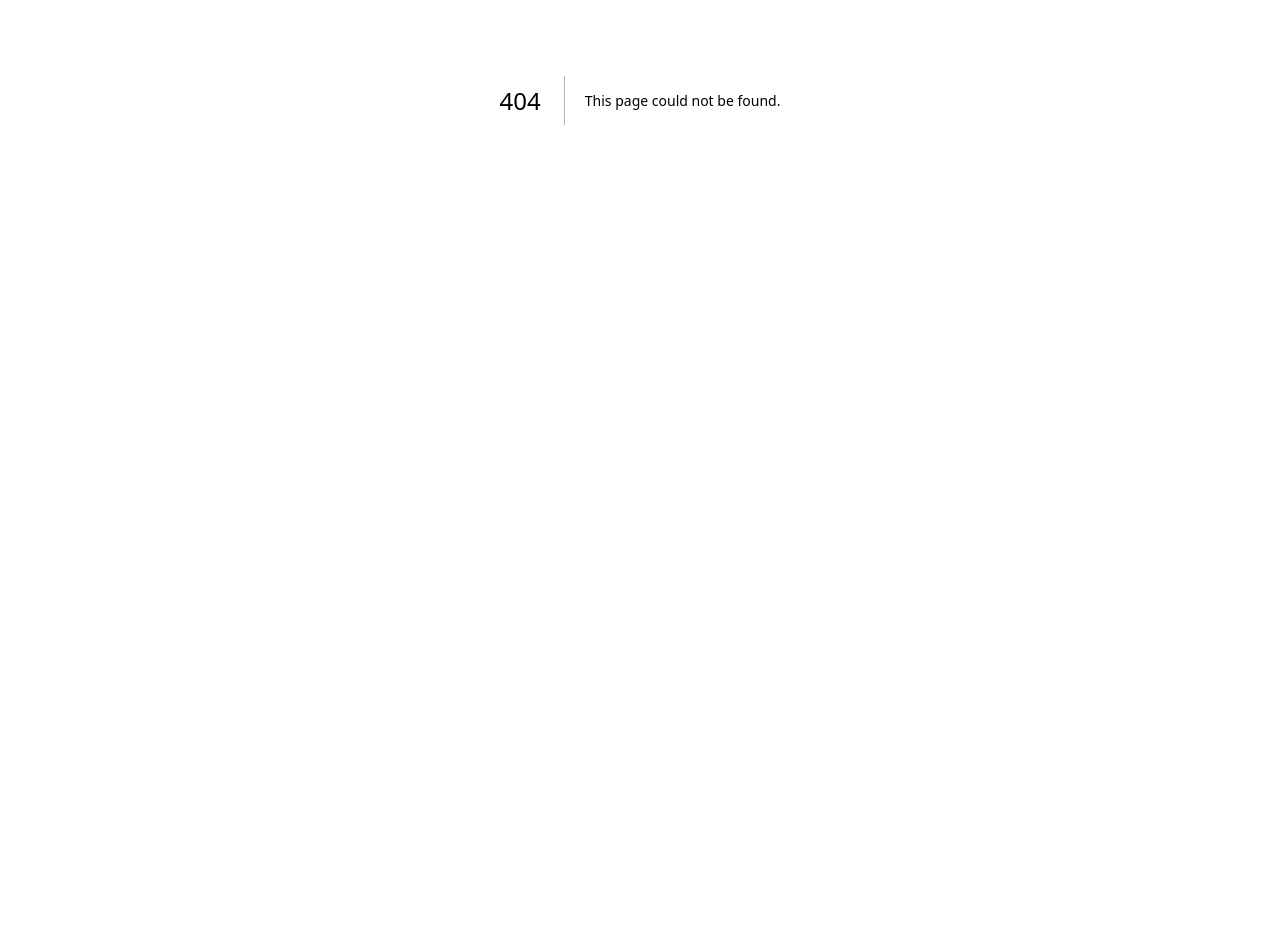
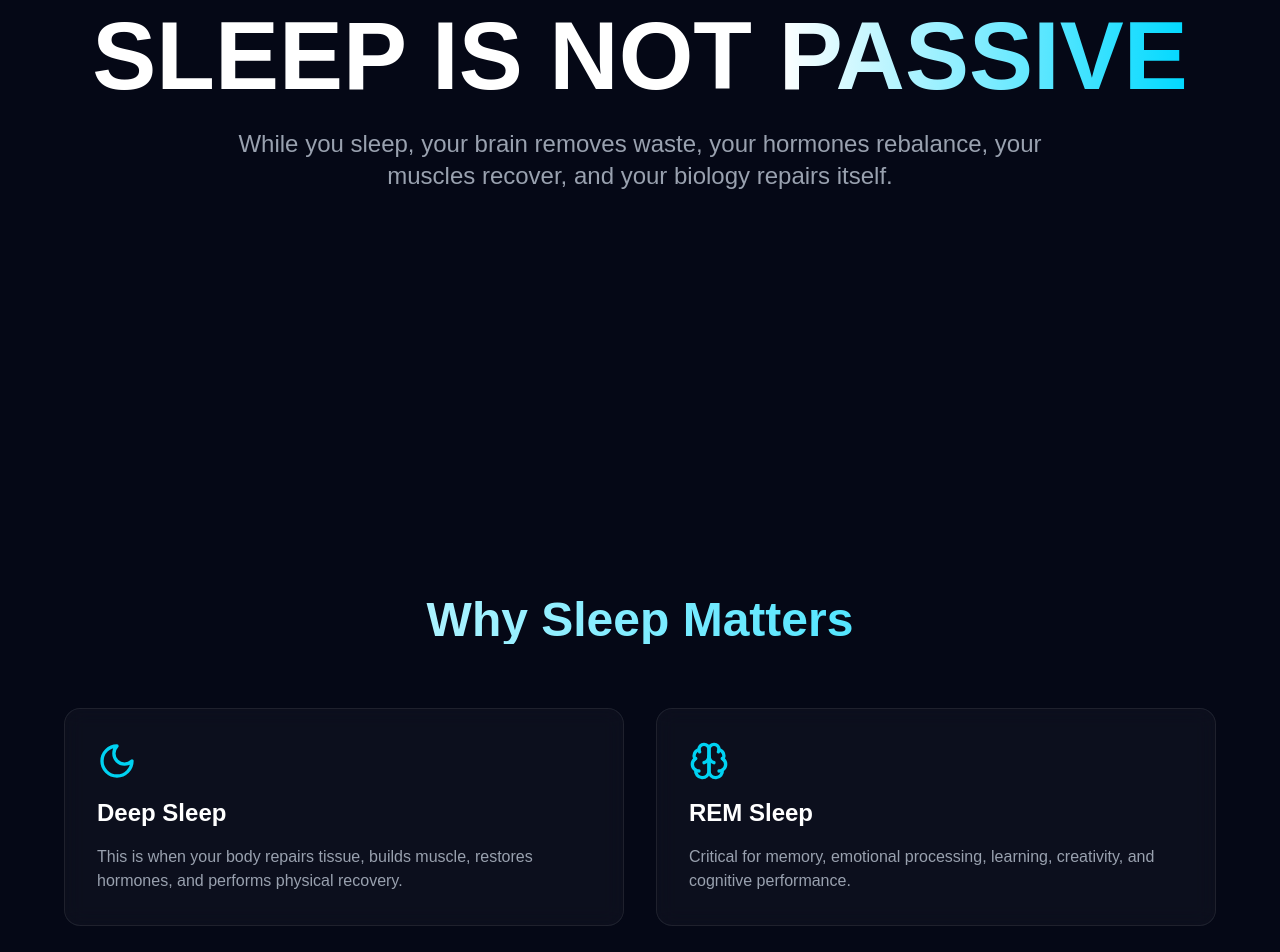
Before and after one commit to Yuvaakaarthikheshwaran/longevity-protocol, a Next.js app: page /sleep in a window 1280 px wide. Before the commit this address had no page. Shown: the part 300-1252 px from the top of the page. Before the commit the page ends 800 px from the top, so only its background shows below. Built offline with nearby package versions, Linux system fonts and the light colour scheme.

Commit message:
Create SleepPage component with sleep information
This component presents information about sleep, including types of sleep, the importance of sleep, sleep debt, and practical sleep protocols.

```diff
--- /dev/null
+++ b/app/sleep/page.tsx
@@ -0,0 +1,121 @@
+"use client";
+
+import { motion } from "framer-motion";
+import { Moon, Brain, Clock3, ShieldCheck } from "lucide-react";
+
+export default function SleepPage() {
+  const sleepCards = [
+    {
+      title: "Deep Sleep",
+      description:
+        "This is when your body repairs tissue, builds muscle, restores hormones, and performs physical recovery.",
+      icon: Moon,
+    },
+    {
+      title: "REM Sleep",
+      description:
+        "Critical for memory, emotional processing, learning, creativity, and cognitive performance.",
+      icon: Brain,
+    },
+    {
+      title: "Circadian Rhythm",
+      description:
+        "Your internal clock controls melatonin, cortisol, temperature, energy, and sleep timing.",
+      icon: Clock3,
+    },
+    {
+      title: "Recovery",
+      description:
+        "Good sleep lowers disease risk, improves metabolism, and protects long-term brain health.",
+      icon: ShieldCheck,
+    },
+  ];
+
+  return (
+    <main className="min-h-screen bg-[#050816] text-white">
+      {/* HERO */}
+      <section className="min-h-screen flex items-center justify-center px-6 text-center">
+        <motion.div
+          initial={{ opacity: 0, y: 60 }}
+          animate={{ opacity: 1, y: 0 }}
+          transition={{ duration: 1 }}
+        >
+          <h1 className="text-5xl md:text-8xl font-bold mb-6">
+            SLEEP IS NOT <span className="gradient-text">PASSIVE</span>
+          </h1>
+
+          <p className="text-gray-400 max-w-4xl mx-auto text-lg md:text-2xl">
+            While you sleep, your brain removes waste, your hormones rebalance,
+            your muscles recover, and your biology repairs itself.
+          </p>
+        </motion.div>
+      </section>
+
+      {/* WHY IT MATTERS */}
+      <section className="py-24 px-6">
+        <h2 className="text-5xl font-bold text-center mb-16 gradient-text">
+          Why Sleep Matters
+        </h2>
+
+        <div className="grid md:grid-cols-2 gap-8 max-w-6xl mx-auto">
+          {sleepCards.map((card, i) => {
+            const Icon = card.icon;
+            return (
+              <motion.div
+                key={card.title}
+                initial={{ opacity: 0, y: 50 }}
+                whileInView={{ opacity: 1, y: 0 }}
+                transition={{ delay: i * 0.1 }}
+                className="card-bg rounded-2xl p-8"
+              >
+                <Icon size={40} className="text-cyan-400 mb-4" />
+                <h3 className="text-2xl font-bold mb-4">{card.title}</h3>
+                <p className="text-gray-400">{card.description}</p>
+              </motion.div>
+            );
+          })}
+        </div>
+      </section>
+
+      {/* SLEEP DEBT */}
+      <section className="py-24 px-6">
+        <div className="max-w-5xl mx-auto card-bg rounded-2xl p-10">
+          <h2 className="text-4xl font-bold mb-8 gradient-text">
+            Sleep Debt
+          </h2>
+
+          <p className="text-gray-400 text-lg mb-6">
+            You may feel adapted to sleeping 5–6 hours. Your biology does not.
+            Sleep deprivation compounds silently.
+          </p>
+
+          <ul className="space-y-4 text-lg text-gray-300">
+            <li>• Reduced testosterone</li>
+            <li>• Higher insulin resistance</li>
+            <li>• Poor cognitive performance</li>
+            <li>• Increased cardiovascular risk</li>
+            <li>• Higher long-term neurodegeneration risk</li>
+          </ul>
+        </div>
+      </section>
+
+      {/* PROTOCOL */}
+      <section className="py-24 px-6">
+        <div className="max-w-5xl mx-auto card-bg rounded-2xl p-10">
+          <h2 className="text-4xl font-bold mb-8 gradient-text">
+            Practical Sleep Protocol
+          </h2>
+
+          <div className="grid md:grid-cols-2 gap-6 text-gray-300 text-lg">
+            <div>✓ Sleep 7.5–9 hours daily</div>
+            <div>✓ Wake at consistent times</div>
+            <div>✓ Morning sunlight exposure</div>
+            <div>✓ Avoid late caffeine</div>
+            <div>✓ Keep room cool and dark</div>
+            <div>✓ Reduce night screen exposure</div>
+          </div>
+        </div>
+      </section>
+    </main>
+  );
+}
```
